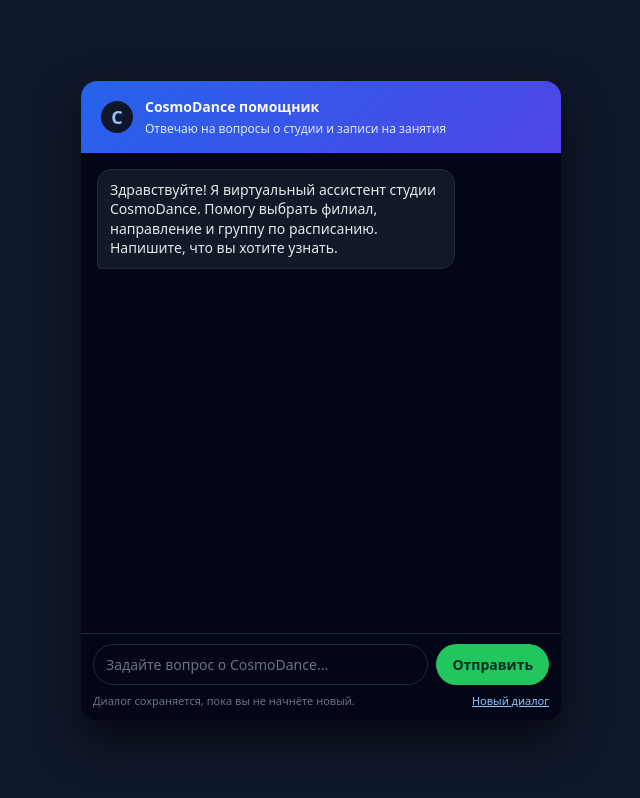
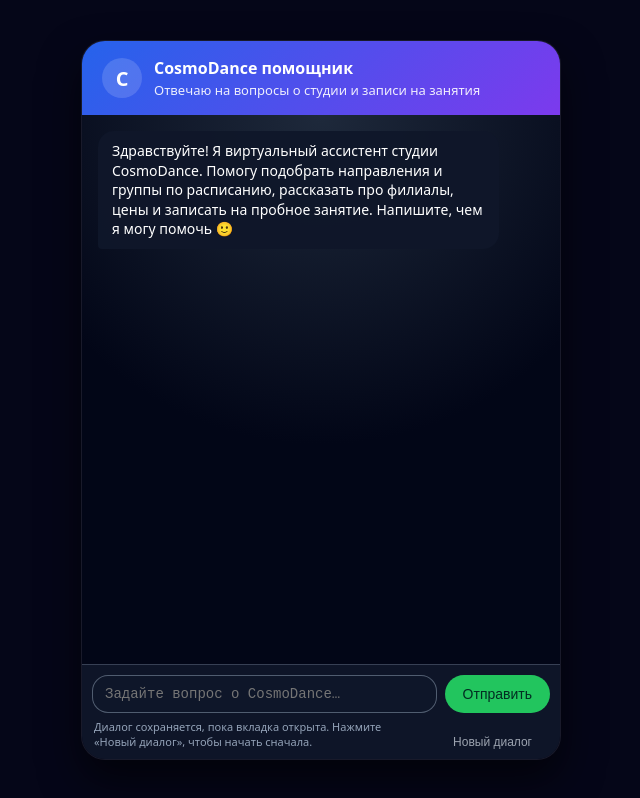
Before and after one commit to CosmoDance/Cosmo_info, a website: page index.html in a window 1280 px wide. Shown: the whole page, without its empty margins (319-959 px from the left). Drawn offline with Linux system fonts and the light colour scheme.

Commit message:
Update index.html

```diff
--- a/index.html
+++ b/index.html
@@ -1,379 +1,447 @@
-<!-- index.html -->
 <!DOCTYPE html>
 <html lang="ru">
   <head>
     <meta charset="UTF-8" />
     <title>CosmoDance помощник</title>
-  <meta name="viewport" content="width=device-width, initial-scale=1.0" />
+    <meta name="viewport" content="width=device-width, initial-scale=1" />
     <style>
       * {
         box-sizing: border-box;
-      margin: 0;
-      padding: 0;
-      font-family: system-ui, -apple-system, BlinkMacSystemFont, "Segoe UI",
-        sans-serif;
       }
 
       body {
-      background: #0f172a;
-      color: #e5e7eb;
+        margin: 0;
+        font-family: system-ui, -apple-system, BlinkMacSystemFont, "Segoe UI",
+          sans-serif;
+        background: #050618;
+        color: #fff;
         display: flex;
         justify-content: center;
         align-items: center;
         min-height: 100vh;
-      padding: 16px;
       }
 
-    .chat-wrapper {
+      .chat-container {
         width: 100%;
         max-width: 480px;
-      background: #020617;
-      border-radius: 16px;
+        height: 90vh;
+        max-height: 760px;
+        background: #050618;
+        border-radius: 24px;
         box-shadow: 0 20px 40px rgba(0, 0, 0, 0.6);
         display: flex;
         flex-direction: column;
         overflow: hidden;
+        border: 1px solid rgba(255, 255, 255, 0.08);
       }
 
       .chat-header {
-      background: linear-gradient(135deg, #2563eb, #4f46e5);
         padding: 16px 20px;
+        background: linear-gradient(135deg, #2563eb, #7c3aed);
         display: flex;
         align-items: center;
         gap: 12px;
       }
 
       .chat-avatar {
-      width: 32px;
-      height: 32px;
+        width: 40px;
+        height: 40px;
         border-radius: 999px;
-      background: #0f172a;
+        background: rgba(255, 255, 255, 0.15);
         display: flex;
         align-items: center;
         justify-content: center;
-      color: #93c5fd;
         font-weight: 700;
-      font-size: 18px;
+        font-size: 20px;
       }
 
       .chat-header-text {
         display: flex;
         flex-direction: column;
-      gap: 4px;
+        gap: 2px;
       }
 
-    .chat-title {
+      .chat-header-title {
         font-weight: 600;
-      font-size: 14px;
-      color: #f9fafb;
+        font-size: 16px;
       }
 
-    .chat-subtitle {
-      font-size: 12px;
-      color: #dbeafe;
+      .chat-header-sub {
+        font-size: 13px;
+        opacity: 0.9;
       }
 
-    .chat-body {
-      padding: 16px 16px 8px;
-      height: 60vh;
-      min-height: 360px;
+      .chat-messages {
+        flex: 1;
+        padding: 16px 16px 0 16px;
         overflow-y: auto;
-      scroll-behavior: smooth;
+        background: radial-gradient(circle at top, #1e293b 0, #020617 55%);
       }
 
-    .message-row {
-      display: flex;
-      margin-bottom: 12px;
-    }
-
-    .message-row.user {
-      justify-content: flex-end;
-    }
-
-    .message-row.assistant {
-      justify-content: flex-start;
-    }
-
-    .bubble {
-      max-width: 80%;
-      padding: 10px 12px;
-      border-radius: 14px;
+      .msg {
+        max-width: 90%;
+        padding: 10px 14px;
+        border-radius: 16px;
+        margin-bottom: 10px;
         font-size: 14px;
         line-height: 1.4;
         white-space: pre-wrap;
         word-wrap: break-word;
       }
 
-    .bubble.user {
-      background: #2563eb;
-      color: #f9fafb;
-      border-bottom-right-radius: 4px;
+      .msg-bot {
+        background: rgba(15, 23, 42, 0.95);
+        border-radius: 16px 16px 16px 4px;
       }
 
-    .bubble.assistant {
-      background: #111827;
-      color: #e5e7eb;
-      border-bottom-left-radius: 4px;
-      border: 1px solid #1f2937;
+      .msg-user {
+        background: #2563eb;
+        border-radius: 16px 16px 4px 16px;
+        margin-left: auto;
       }
 
-    .chat-footer {
-      padding: 10px 12px 12px;
-      border-top: 1px solid #1f2937;
+      .typing {
+        display: inline-flex;
+        gap: 4px;
+      }
+
+      .typing-dot {
+        width: 6px;
+        height: 6px;
+        border-radius: 999px;
+        background: rgba(255, 255, 255, 0.7);
+        animation: typing 1s infinite ease-in-out;
+      }
+
+      .typing-dot:nth-child(2) {
+        animation-delay: 0.15s;
+      }
+
+      .typing-dot:nth-child(3) {
+        animation-delay: 0.3s;
+      }
+
+      @keyframes typing {
+        0%,
+        80%,
+        100% {
+          opacity: 0.3;
+          transform: translateY(0);
+        }
+        40% {
+          opacity: 1;
+          transform: translateY(-2px);
+        }
+      }
+
+      .chat-input-area {
+        padding: 10px;
+        border-top: 1px solid rgba(148, 163, 184, 0.3);
+        background: rgba(15, 23, 42, 0.95);
         display: flex;
         flex-direction: column;
-      gap: 8px;
-      background: #020617;
+        gap: 6px;
       }
 
-    .input-row {
+      .chat-input-row {
         display: flex;
         gap: 8px;
       }
 
-    #user-input {
+      textarea {
         flex: 1;
+        resize: none;
+        border-radius: 16px;
+        border: 1px solid rgba(148, 163, 184, 0.5);
         padding: 10px 12px;
-      border-radius: 999px;
-      border: 1px solid #1f2937;
-      background: #020617;
+        font-size: 14px;
+        background: rgba(15, 23, 42, 0.9);
         color: #e5e7eb;
-      font-size: 14px;
-      outline: none;
+        max-height: 90px;
       }
 
-    #user-input::placeholder {
-      color: #6b7280;
+      textarea:focus {
+        outline: none;
+        border-color: #60a5fa;
       }
 
-    .send-button {
-      padding: 10px 16px;
+      button {
+        border: none;
+        cursor: pointer;
         border-radius: 999px;
-      border: none;
+        padding: 0 18px;
+        font-size: 14px;
+        font-weight: 500;
+        display: flex;
+        align-items: center;
+        justify-content: center;
+        white-space: nowrap;
+      }
+
+      .btn-send {
         background: #22c55e;
         color: #022c22;
-      font-weight: 600;
-      font-size: 14px;
-      cursor: pointer;
       }
 
-    .send-button:disabled {
+      .btn-send:disabled {
         opacity: 0.5;
         cursor: default;
       }
 
-    .bottom-row {
-      display: flex;
-      justify-content: space-between;
-      align-items: center;
-      font-size: 11px;
-      color: #6b7280;
+      .btn-reset {
+        background: transparent;
+        color: #9ca3af;
+        font-size: 12px;
+        align-self: flex-end;
       }
 
-    .reset-link {
-      color: #93c5fd;
-      cursor: pointer;
-      text-decoration: underline;
-    }
-
-    .typing-indicator {
+      .hint {
         font-size: 11px;
-      color: #9ca3af;
-      margin-left: 6px;
+        color: #94a3b8;
+        text-align: left;
+        padding: 0 2px;
       }
     </style>
   </head>
   <body>
-  <div class="chat-wrapper">
-    <header class="chat-header">
+    <div class="chat-container">
+      <div class="chat-header">
         <div class="chat-avatar">C</div>
         <div class="chat-header-text">
-        <div class="chat-title">CosmoDance помощник</div>
-        <div class="chat-subtitle">
+          <div class="chat-header-title">CosmoDance помощник</div>
+          <div class="chat-header-sub">
             Отвечаю на вопросы о студии и записи на занятия
           </div>
         </div>
-    </header>
+      </div>
 
-    <main class="chat-body" id="chat-body"></main>
+      <div id="chatMessages" class="chat-messages"></div>
 
-    <footer class="chat-footer">
-      <div class="input-row">
-        <input
-          id="user-input"
-          type="text"
-          placeholder="Задайте вопрос о CosmoDance..."
-        />
-        <button id="send-btn" class="send-button">Отправить</button>
+      <div class="chat-input-area">
+        <div class="chat-input-row">
+          <textarea
+            id="userInput"
+            rows="1"
+            placeholder="Задайте вопрос о CosmoDance…"
+          ></textarea>
+          <button id="sendBtn" class="btn-send">Отправить</button>
         </div>
-      <div class="bottom-row">
-        <span>Диалог сохраняется, пока вы не начнёте новый.</span>
-        <span class="reset-link" id="reset-chat">Новый диалог</span>
+        <div class="chat-input-row" style="justify-content: space-between">
+          <div class="hint">
+            Диалог сохраняется, пока вкладка открыта. Нажмите
+            «Новый диалог», чтобы начать сначала.
           </div>
-    </footer>
+          <button id="resetBtn" class="btn-reset">Новый диалог</button>
+        </div>
+      </div>
     </div>
 
     <script>
-    const TYPING_SPEED = 40; // мс на символ — медленнее, ближе к человеку
+      // --------- НАСТРОЙКИ ---------
+
+      const API_URL = "/chat";
+      const TYPING_SPEED = 40; // мс на символ — медленнее, похож на человека
       const STORAGE_KEY = "cosmoChatHistory";
 
-    const chatBody = document.getElementById("chat-body");
-    const inputEl = document.getElementById("user-input");
-    const sendBtn = document.getElementById("send-btn");
-    const resetLink = document.getElementById("reset-chat");
+      // --------- СОСТОЯНИЕ ---------
 
-    let conversation = loadHistory();
+      /**
+       * messages: массив вида [{ role: "user"|"assistant", content: "..." }, ...]
+       */
+      let messages = [];
+      let isSending = false;
+      let typingTimer = null;
 
-    // --------- работа с localStorage ---------
+      const $messages = document.getElementById("chatMessages");
+      const $input = document.getElementById("userInput");
+      const $sendBtn = document.getElementById("sendBtn");
+      const $resetBtn = document.getElementById("resetBtn");
+
+      // --------- РАБОТА С sessionStorage ---------
 
       function loadHistory() {
         try {
-        const raw = localStorage.getItem(STORAGE_KEY);
-        if (!raw) return [];
+          const raw = sessionStorage.getItem(STORAGE_KEY);
+          if (raw) {
             const parsed = JSON.parse(raw);
-        if (!Array.isArray(parsed)) return [];
-        parsed.forEach((m) => {
-          renderMessage(m.role, m.content);
+            if (Array.isArray(parsed)) {
+              messages = parsed;
+            }
+          }
+        } catch (e) {
+          console.warn("Не удалось загрузить историю:", e);
+        }
+
+        if (messages.length === 0) {
+          // приветственное сообщение
+          messages.push({
+            role: "assistant",
+            content:
+              "Здравствуйте! Я виртуальный ассистент студии CosmoDance. " +
+              "Помогу подобрать направления и группы по расписанию, рассказать " +
+              "про филиалы, цены и записать на пробное занятие. Напишите, чем я могу помочь 🙂",
           });
-        scrollToBottom();
-        return parsed;
-      } catch (e) {
-        console.warn("Не удалось загрузить историю чата:", e);
-        return [];
         }
+
+        renderMessages();
       }
 
       function saveHistory() {
         try {
-        localStorage.setItem(STORAGE_KEY, JSON.stringify(conversation));
+          sessionStorage.setItem(STORAGE_KEY, JSON.stringify(messages));
         } catch (e) {
           console.warn("Не удалось сохранить историю:", e);
         }
       }
 
-    function clearHistory() {
-      conversation = [];
-      localStorage.removeItem(STORAGE_KEY);
-      chatBody.innerHTML = "";
-      // приветственное сообщение
-      renderMessage(
-        "assistant",
-        "Здравствуйте! Я виртуальный ассистент студии CosmoDance. " +
-          "Помогу выбрать филиал, направление и группу по расписанию. Напишите, что вы хотите узнать."
-      );
-      saveHistory();
+      // --------- ОТРИСОВКА ---------
+
+      function renderMessages(showTypingPlaceholder = false) {
+        $messages.innerHTML = "";
+
+        for (const msg of messages) {
+          const div = document.createElement("div");
+          div.classList.add("msg");
+          div.classList.add(msg.role === "assistant" ? "msg-bot" : "msg-user");
+          div.textContent = msg.content;
+          $messages.appendChild(div);
         }
 
-    // --------- рендер сообщений ---------
-
-    function renderMessage(role, text) {
-      const row = document.createElement("div");
-      row.className = `message-row ${role}`;
-
-      const bubble = document.createElement("div");
-      bubble.className = `bubble ${role}`;
-      bubble.textContent = text;
-
-      row.appendChild(bubble);
-      chatBody.appendChild(row);
-      scrollToBottom();
-      return bubble;
+        if (showTypingPlaceholder) {
+          const typingDiv = document.createElement("div");
+          typingDiv.classList.add("msg", "msg-bot");
+          typingDiv.innerHTML =
+            '<span class="typing">' +
+            '<span class="typing-dot"></span>' +
+            '<span class="typing-dot"></span>' +
+            '<span class="typing-dot"></span>' +
+            "</span>";
+          typingDiv.id = "typing-placeholder";
+          $messages.appendChild(typingDiv);
         }
 
-    function scrollToBottom() {
-      chatBody.scrollTop = chatBody.scrollHeight;
+        // прокрутка вниз
+        $messages.scrollTop = $messages.scrollHeight;
       }
 
-    // --------- печатающий ответ ---------
-
-    function typeTextIntoBubble(bubble, text) {
-      return new Promise((resolve) => {
-        let i = 0;
-        const timer = setInterval(() => {
-          bubble.textContent += text[i];
-          i++;
-          if (i >= text.length) {
-            clearInterval(timer);
-            resolve();
-          }
-          scrollToBottom();
-        }, TYPING_SPEED);
-      });
-    }
-
-    // --------- отправка сообщения ---------
-
-    async function handleSend() {
-      const text = inputEl.value.trim();
-      if (!text) return;
-
-      // сообщение пользователя
-      renderMessage("user", text);
-      conversation.push({ role: "user", content: text });
-      saveHistory();
-
-      inputEl.value = "";
-      inputEl.focus();
-      sendBtn.disabled = true;
-
-      // создаём "пустой" пузырь для бота — будем впечатывать текст
-      const bubble = renderMessage("assistant", "");
-
-      try {
-        const response = await fetch("/chat", {
-          method: "POST",
-          headers: { "Content-Type": "application/json" },
-          body: JSON.stringify({
-            userMessage: text,
-            history: conversation,
-          }),
-        });
-
-        const data = await response.json();
-        const reply =
-          (data && data.reply) ||
-          "Кажется, у меня не получилось сформировать ответ. Попробуйте переформулировать вопрос, пожалуйста.";
-
-        bubble.textContent = ""; // на всякий случай очищаем
-        await typeTextIntoBubble(bubble, reply);
-
-        conversation.push({ role: "assistant", content: reply });
-        saveHistory();
-      } catch (e) {
-        console.error("Ошибка при запросе /chat:", e);
-        bubble.textContent =
-          "Кажется, возникла техническая проблема. Попробуйте ещё раз чуть позже или свяжитесь с администратором студии.";
-        conversation.push({ role: "assistant", content: bubble.textContent });
-        saveHistory();
-      } finally {
-        sendBtn.disabled = false;
+      function removeTypingPlaceholder() {
+        const el = document.getElementById("typing-placeholder");
+        if (el && el.parentNode) {
+          el.parentNode.removeChild(el);
         }
       }
 
-    // --------- события UI ---------
+      // --------- ОТПРАВКА СООБЩЕНИЯ ---------
 
-    sendBtn.addEventListener("click", handleSend);
-    inputEl.addEventListener("keydown", (e) => {
+      async function sendMessage() {
+        if (isSending) return;
+
+        const text = $input.value.trim();
+        if (!text) return;
+
+        isSending = true;
+        $sendBtn.disabled = true;
+
+        messages.push({ role: "user", content: text });
+        saveHistory();
+        renderMessages(true);
+        $input.value = "";
+
+        try {
+          const payload = {
+            history: messages,
+            userMessage: text,
+          };
+
+          const resp = await fetch(API_URL, {
+            method: "POST",
+            headers: {
+              "Content-Type": "application/json",
+            },
+            body: JSON.stringify(payload),
+          });
+
+          const data = await resp.json();
+          removeTypingPlaceholder();
+
+          const reply =
+            (data && data.reply) ||
+            "Извините, не удалось получить ответ. Попробуйте ещё раз.";
+
+          typeBotReply(reply);
+        } catch (e) {
+          console.error("Ошибка при запросе:", e);
+          removeTypingPlaceholder();
+          typeBotReply(
+            "Извините, сейчас не получается ответить. Попробуйте ещё раз чуть позже."
+          );
+        } finally {
+          isSending = false;
+          $sendBtn.disabled = false;
+          $input.focus();
+        }
+      }
+
+      // --------- АНИМАЦИЯ ПЕЧАТИ ---------
+
+      function typeBotReply(fullText) {
+        // создаём пустое сообщение бота
+        const msg = { role: "assistant", content: "" };
+        messages.push(msg);
+        saveHistory();
+        renderMessages(false);
+
+        const index = messages.length - 1;
+        let i = 0;
+
+        if (typingTimer) {
+          clearInterval(typingTimer);
+          typingTimer = null;
+        }
+
+        typingTimer = setInterval(() => {
+          if (i >= fullText.length) {
+            clearInterval(typingTimer);
+            typingTimer = null;
+            saveHistory();
+            renderMessages(false);
+            return;
+          }
+
+          messages[index].content += fullText[i];
+          i += 1;
+          renderMessages(false);
+        }, TYPING_SPEED);
+      }
+
+      // --------- НОВЫЙ ДИАЛОГ ---------
+
+      function resetDialog() {
+        if (typingTimer) {
+          clearInterval(typingTimer);
+          typingTimer = null;
+        }
+        messages = [];
+        sessionStorage.removeItem(STORAGE_KEY);
+        loadHistory();
+      }
+
+      // --------- СЛУШАТЕЛИ ---------
+
+      $sendBtn.addEventListener("click", sendMessage);
+
+      $input.addEventListener("keydown", (e) => {
         if (e.key === "Enter" && !e.shiftKey) {
           e.preventDefault();
-        handleSend();
+          sendMessage();
         }
       });
 
-    resetLink.addEventListener("click", () => {
-      if (
-        confirm(
-          "Начать новый диалог? Текущая переписка с ассистентом будет очищена."
-        )
-      ) {
-        clearHistory();
-      }
-    });
+      $resetBtn.addEventListener("click", resetDialog);
 
-    // первый запуск
-    if (!conversation.length) {
-      clearHistory();
-    }
+      // --------- СТАРТ ---------
+
+      loadHistory();
     </script>
   </body>
 </html>
```
Lines whose indentation alone changed are shown as unchanged.
